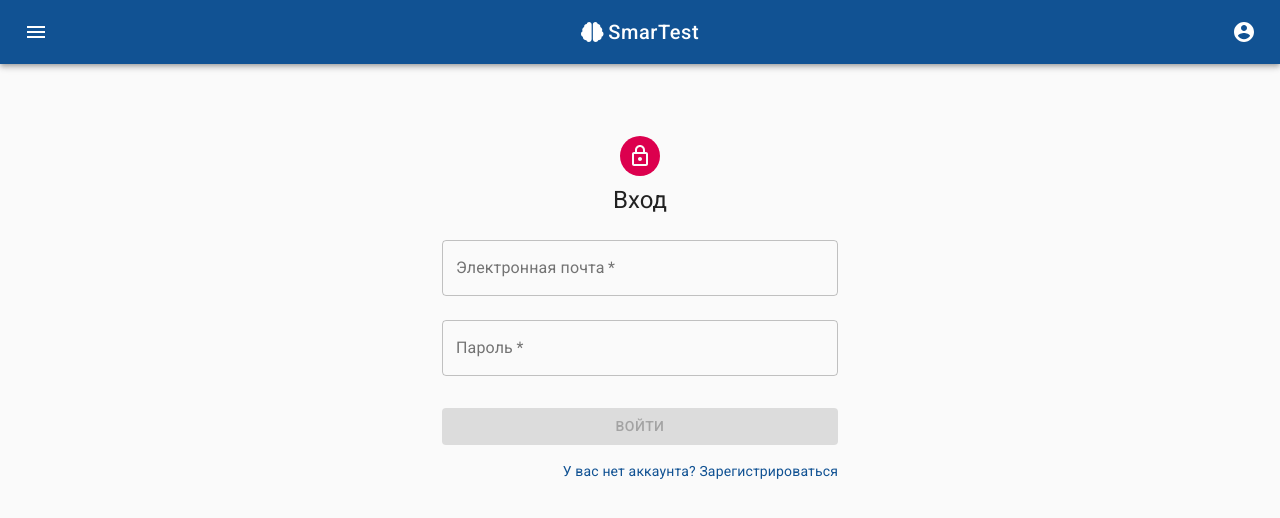
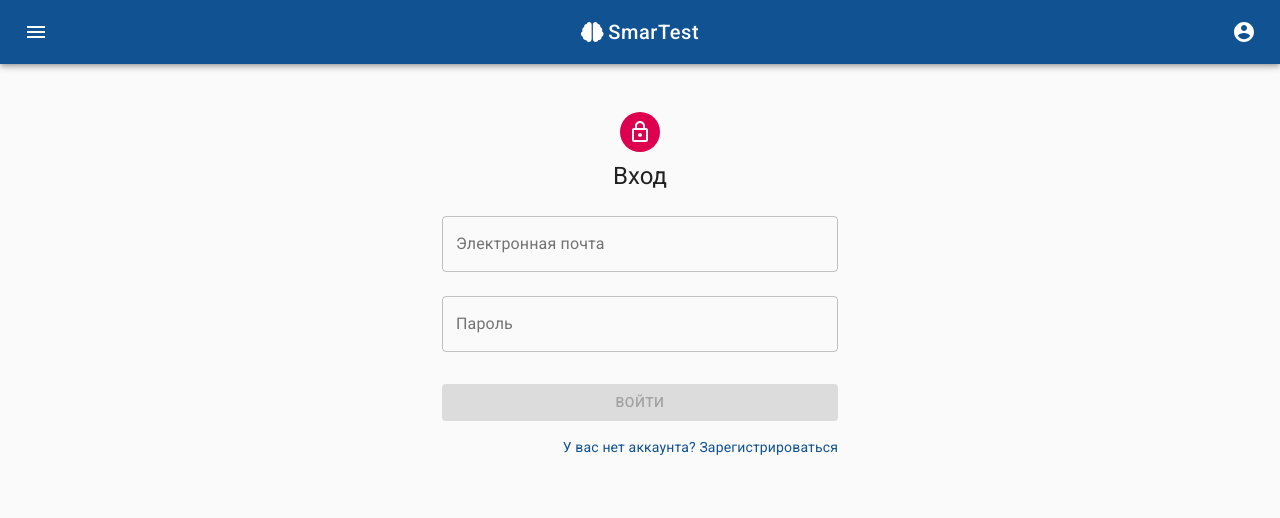
Before and after one commit to bezuglyyvlad/SmarTest-ReactJs, a React (Create React App) app: page /signin in a window 1280 px wide. Shown: the top 518 px of the page. Built offline with nearby package versions, Linux system fonts and the light colour scheme.

Commit message:
New pagination for list and refactoring

```diff
--- a/src/api/api.js
+++ b/src/api/api.js
@@ -32,14 +32,14 @@ export const userAPI = {
 }
 
 export const categoriesAPI = {
-    getData(page, perPage) {
-        return instance.get(`categories?page=${page}&per-page=${perPage}`, authHeader());
+    getData(page) {
+        return instance.get(`categories?page=${page}`, authHeader());
     },
 }
 
 export const subcategoriesAPI = {
-    getData(category_id, page, perPage) {
-        return instance.get(`subcategories?category_id=${category_id}&page=${page}&per-page=${perPage}`, authHeader());
+    getData(category_id, page) {
+        return instance.get(`subcategories?category_id=${category_id}&page=${page}`, authHeader());
     },
 }
 
--- a/src/components/Categories/Categories.jsx
+++ b/src/components/Categories/Categories.jsx
@@ -13,20 +13,19 @@ import {categoriesSelectors} from "../../redux/selectors/categoriesSelectors";
 import {ListCreator} from "../common/UIElements";
 import {Preloader} from "../common/Preloader";
 import Typography from "@material-ui/core/Typography";
-import {appSelectors} from "../../redux/selectors/appSelectors";
 
 const useStyles = makeStyles(theme => ({
     root: {
         flexGrow: 1,
         maxWidth: 752,
-        marginTop: theme.spacing(8),
+        marginTop: theme.spacing(5),
     },
     title: {
         margin: theme.spacing(4, 0, 2),
     },
 }));
 
-const Categories = React.memo(({location, getCategories, categories, pagination, perPage}) => {
+const Categories = React.memo(({location, getCategories, categories, pagination}) => {
     const classes = useStyles();
     const [dense, setDense] = React.useState(false);
     const [showPreloader, setShowPreloader] = React.useState(true);
@@ -36,10 +35,10 @@ const Categories = React.memo(({location, getCategories, categories, pagination,
     useEffect(() => {
         (async () => {
             setShowPreloader(true);
-            await getCategories(page, perPage);
+            await getCategories(page);
             setShowPreloader(false);
         })();
-    }, [page, getCategories, perPage]);
+    }, [page, getCategories]);
 
     if (showPreloader) {
         return <Preloader/>
@@ -64,7 +63,6 @@ const Categories = React.memo(({location, getCategories, categories, pagination,
 const mapStateToProps = (state) => ({
     categories: categoriesSelectors.getCategories(state),
     pagination: categoriesSelectors.getPagination(state),
-    perPage: appSelectors.getPerPage(state),
 });
 
 export default compose(withUnAuthRedirect, withRouter, connect(mapStateToProps, {getCategories}))(Categories);
--- a/src/components/Profile/Profile.jsx
+++ b/src/components/Profile/Profile.jsx
@@ -15,7 +15,7 @@ import DeleteAccount from "./DeleteAccount/DeleteAccount";
 
 const useStyles = makeStyles(theme => ({
     paper: {
-        marginTop: theme.spacing(8),
+        marginTop: theme.spacing(5),
         display: 'flex',
         flexDirection: 'column',
         alignItems: 'center',
--- a/src/components/SignIn/SignIn.jsx
+++ b/src/components/SignIn/SignIn.jsx
@@ -12,7 +12,7 @@ import {compose} from "redux";
 
 const useStyles = makeStyles(theme => ({
     paper: {
-        marginTop: theme.spacing(8),
+        marginTop: theme.spacing(5),
         display: 'flex',
         flexDirection: 'column',
         alignItems: 'center',
--- a/src/components/SignIn/SignInForm/SignInForm.jsx
+++ b/src/components/SignIn/SignInForm/SignInForm.jsx
@@ -12,9 +12,10 @@ import {
 } from "../../common/FormElements";
 
 const useStyles = makeStyles(theme => ({
-    form: {
+    root: {
         width: '100%', // Fix IE 11 issue.
         marginTop: theme.spacing(1),
+        marginBottom: theme.spacing(2),
     },
 }));
 
@@ -22,7 +23,7 @@ const SignInForm = React.memo(({handleSubmit, pristine, submitting, error}) => {
     const classes = useStyles();
 
     return (
-        <form className={classes.form} onSubmit={handleSubmit}>
+        <form className={classes.root} onSubmit={handleSubmit}>
             <EmailField/>
             <PasswordFirld/>
             {error && <FormHelperText error={!!error}>{error}</FormHelperText>}
--- a/src/components/SignUp/SignUp.jsx
+++ b/src/components/SignUp/SignUp.jsx
@@ -12,7 +12,7 @@ import {signUp} from "../../redux/userReducer";
 
 const useStyles = makeStyles(theme => ({
     paper: {
-        marginTop: theme.spacing(8),
+        marginTop: theme.spacing(5),
         display: 'flex',
         flexDirection: 'column',
         alignItems: 'center',
--- a/src/components/SignUp/SignUpForm/SignUpForm.jsx
+++ b/src/components/SignUp/SignUpForm/SignUpForm.jsx
@@ -13,9 +13,10 @@ import {
 } from "../../common/FormElements";
 
 const useStyles = makeStyles(theme => ({
-    form: {
+    root: {
         width: '100%', // Fix IE 11 issue.
         marginTop: theme.spacing(1),
+        marginBottom: theme.spacing(2),
     },
 }));
 
@@ -23,7 +24,7 @@ const SignUpForm = React.memo(({handleSubmit, pristine, submitting, error}) => {
     const classes = useStyles();
 
     return (
-        <form className={classes.form} onSubmit={handleSubmit}>
+        <form className={classes.root} onSubmit={handleSubmit}>
             <UsernameField/>
             <EmailField/>
             <PasswordFirld/>
--- a/src/components/Subcategories/Subcategories.jsx
+++ b/src/components/Subcategories/Subcategories.jsx
@@ -18,13 +18,12 @@ import queryString from 'query-string'
 import {subcategoriesSelectors} from "../../redux/selectors/subcategoriesSelectors";
 import {getCategory} from "../../redux/categoryReducer";
 import {categorySelectors} from "../../redux/selectors/categorySelectors";
-import {appSelectors} from "../../redux/selectors/appSelectors";
 
 const useStyles = makeStyles(theme => ({
     root: {
         flexGrow: 1,
         maxWidth: 752,
-        marginTop: theme.spacing(8),
+        marginTop: theme.spacing(5),
     },
     title: {
         margin: theme.spacing(4, 0, 2),
@@ -33,7 +32,7 @@ const useStyles = makeStyles(theme => ({
 
 const Subcategories = React.memo(({
                                       getSubcategories, match, location, subcategories,
-                                      pagination, getCategory, categoryName, perPage
+                                      pagination, getCategory, categoryName
                                   }) => {
     const classes = useStyles();
     const [dense, setDense] = React.useState(false);
@@ -46,10 +45,10 @@ const Subcategories = React.memo(({
         (async () => {
             setShowPreloader(true);
             await getCategory(category_id);
-            await getSubcategories(category_id, page, perPage);
+            await getSubcategories(category_id, page);
             setShowPreloader(false);
         })();
-    }, [category_id, page, getSubcategories, getCategory, perPage]);
+    }, [category_id, page, getSubcategories, getCategory]);
 
     if (showPreloader) {
         return <Preloader/>
@@ -83,7 +82,6 @@ const mapStateToProps = (state) => ({
     subcategories: subcategoriesSelectors.getSubcategories(state),
     pagination: subcategoriesSelectors.getPagination(state),
     categoryName: categorySelectors.getName(state),
-    perPage: appSelectors.getPerPage(state),
 });
 
 export default compose(withUnAuthRedirect, withRouter, connect(mapStateToProps, {
--- a/src/components/common/FormElements.jsx
+++ b/src/components/common/FormElements.jsx
@@ -32,8 +32,7 @@ export const UsernameField = React.memo(() => (
            label='Имя пользователя'
            variant="outlined"
            margin="normal"
-           fullWidth
-           required/>
+           fullWidth/>
 ))
 
 export const EmailField = React.memo(() => (
@@ -42,8 +41,7 @@ export const EmailField = React.memo(() => (
            label='Электронная почта'
            variant="outlined"
            margin="normal"
-           fullWidth
-           required/>
+           fullWidth/>
 ))
 
 export const PasswordFirld = React.memo(() => (
@@ -53,8 +51,7 @@ export const PasswordFirld = React.memo(() => (
            variant='outlined'
            margin='normal'
            type='password'
-           fullWidth
-           required/>
+           fullWidth/>
 ))
 
 const useStylesSubmitButton = makeStyles(theme => ({
--- a/src/components/common/UIElements.jsx
+++ b/src/components/common/UIElements.jsx
@@ -6,6 +6,8 @@ import Checkbox from "@material-ui/core/Checkbox";
 import {makeStyles} from "@material-ui/core/styles";
 import {changePerPage} from "../../redux/appReducer";
 import {connect} from "react-redux";
+import Pagination from "@material-ui/lab/Pagination";
+import PaginationItem from "@material-ui/lab/PaginationItem";
 
 const TablePaginationCreator = React.memo(({pagination, mainPath, changePerPage}) => {
     function setPerPage(event) {
@@ -32,13 +34,41 @@ const TablePaginationCreator = React.memo(({pagination, mainPath, changePerPage}
     )
 })
 
-export const TablePaginationCreatorWithConnect = connect(null, {changePerPage})(TablePaginationCreator);
+const TablePaginationCreatorWithConnect = connect(null, {changePerPage})(TablePaginationCreator);
+
+
+const useStylesPagination = makeStyles(theme => ({
+    root: {
+        marginTop: theme.spacing(2),
+        marginBottom: theme.spacing(3),
+    },
+    ul: {
+        justifyContent: 'center'
+    }
+}));
+
+const PaginationCreator = React.memo(({pagination, mainPath}) => {
+    const classes = useStylesPagination();
+    return (
+        <Pagination classes={{ul: classes.ul, root: classes.root}} count={pagination.pageCount} color="primary"
+                    page={pagination.currentPage} siblingCount={0} renderItem={item => (
+            <PaginationItem
+                component={NavLink}
+                to={`${mainPath}${item.page === 1 ? '' : `?page=${item.page}`}`}
+                {...item}
+            />
+        )}/>
+    )
+})
 
 
 const useStylesListCreator = makeStyles(theme => ({
     demo: {
         backgroundColor: theme.palette.background.paper,
     },
+    pagination: {
+        marginTop: theme.spacing(2),
+    }
 }));
 
 export const ListCreator = React.memo(({pagination, dense, setDense, children, mainPath}) => {
@@ -60,7 +90,7 @@ export const ListCreator = React.memo(({pagination, dense, setDense, children, m
             <div className={classes.demo} align='center'>
                 {children}
                 {pagination && pagination.pageCount > 1 &&
-                <TablePaginationCreatorWithConnect pagination={pagination} mainPath={mainPath}/>}
+                <PaginationCreator pagination={pagination} mainPath={mainPath}/>}
             </div>
         </div>
     )
--- a/src/redux/categoriesReducer.js
+++ b/src/redux/categoriesReducer.js
@@ -25,8 +25,8 @@ const setCategories = (categories, pagination) => ({
         {categories, pagination}
 });
 
-export const getCategories = (page, perPage) => async (dispatch) => {
-    const response = await categoriesAPI.getData(page, perPage);
+export const getCategories = (page) => async (dispatch) => {
+    const response = await categoriesAPI.getData(page);
     dispatch(setCategories(response.data.items, response.data._meta));
 }
 
--- a/src/redux/subcategoriesReducer.js
+++ b/src/redux/subcategoriesReducer.js
@@ -25,8 +25,8 @@ const setSubcategories = (subcategories, pagination) => ({
         {subcategories, pagination}
 });
 
-export const getSubcategories = (category_id, page, perPage) => async (dispatch) => {
-    const response = await subcategoriesAPI.getData(category_id, page, perPage);
+export const getSubcategories = (category_id, page) => async (dispatch) => {
+    const response = await subcategoriesAPI.getData(category_id, page);
     dispatch(setSubcategories(response.data.items, response.data._meta));
 }
 
```
